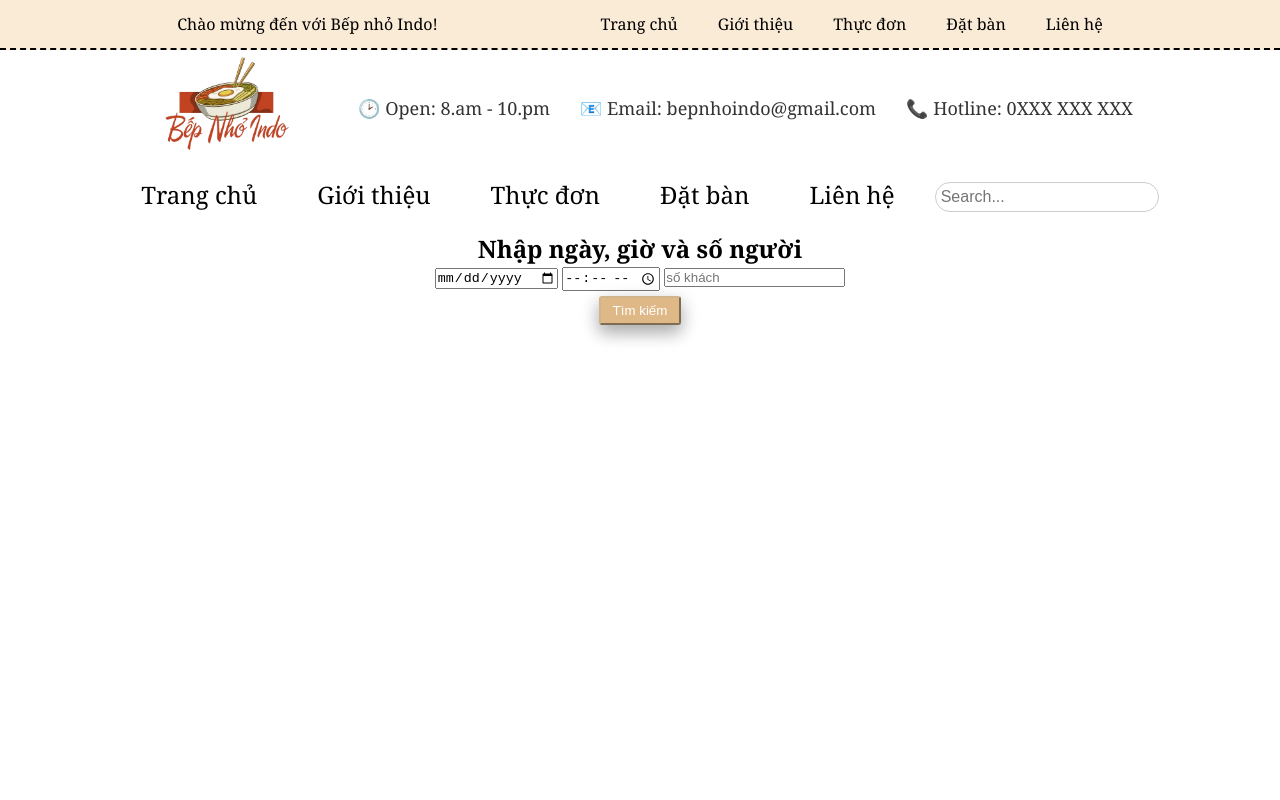
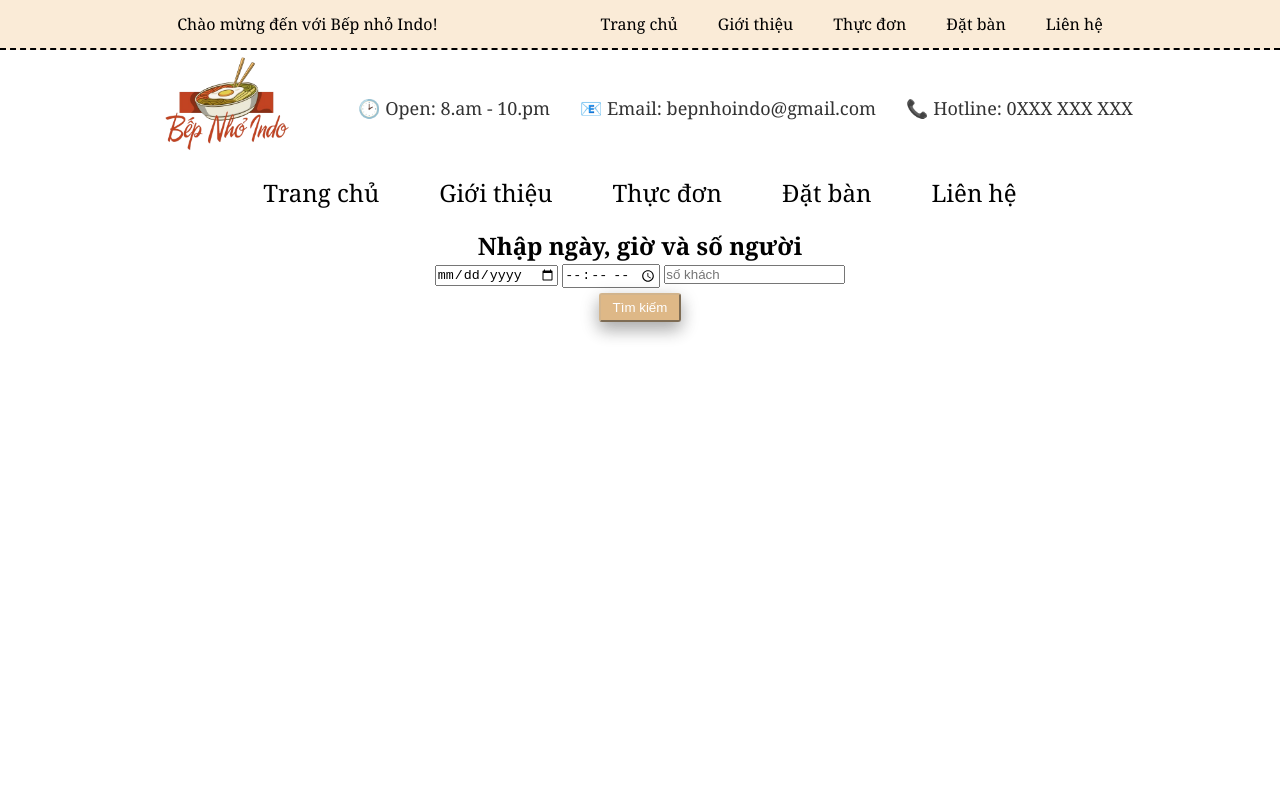
Before and after one commit to hanhercales/BTLWeb-QL_NhaHang, a plain HTML site: page html/reserve.html in a window 1280 px wide. Shown: the top 800 px of the page. Drawn offline with Linux system fonts and the light colour scheme.

Commit message:
Update reserve.html

```diff
--- a/html/reserve.html
+++ b/html/reserve.html
@@ -42,9 +42,6 @@
                 <li><a href="../html/reserve.html">Đặt bàn</a></li>
                 <li><a href="../html/contact.html">Liên hệ</a></li>
             </ul>
-            <div class="search-bar">
-                <input type="text" placeholder="Search...">
-            </div>
         </div>
     </header>
 
```
